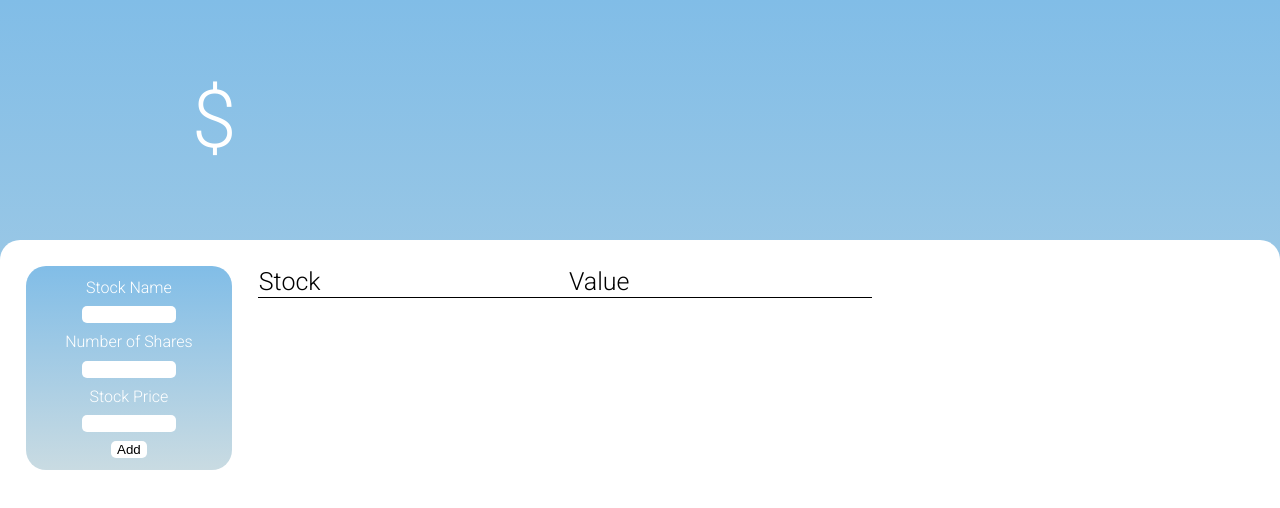
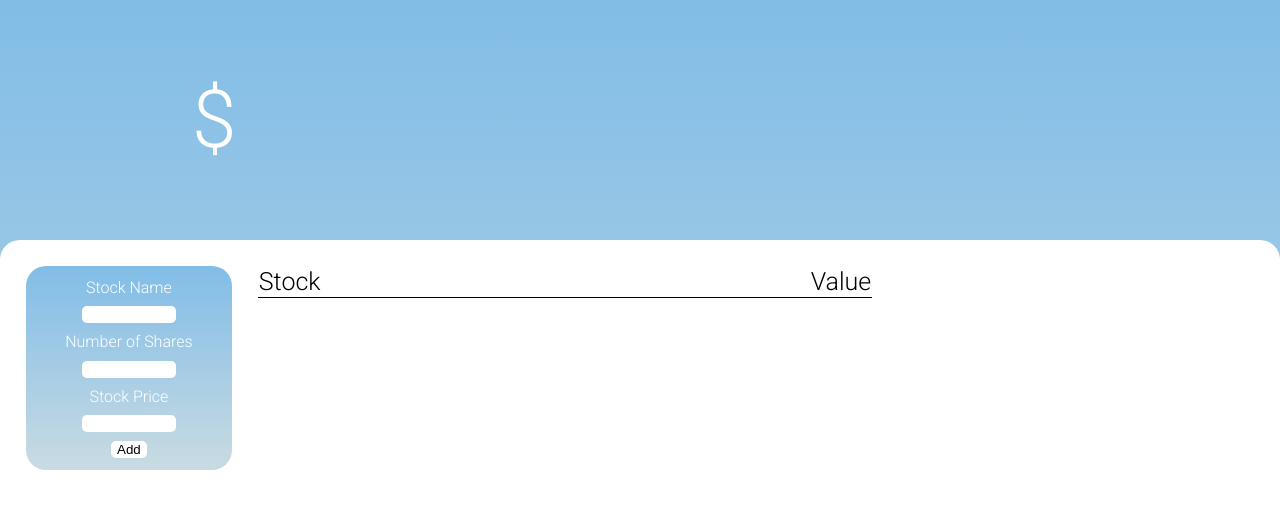
Before and after one commit to Stefan-RR/stock-portfolio-tracker, a React (Create React App) app: page / in a window 1280 px wide. Shown: the top 508 px of the page. Built offline with nearby package versions, Linux system fonts and the light colour scheme.

Commit message:
Update App.css

```diff
--- a/src/App.css
+++ b/src/App.css
@@ -28,6 +28,9 @@ html {
     height: 70vh;
     background-color: rgb(255, 255, 255);
     border-radius: 20px 20px 0 0;
+}
+.right {
+    text-align: right;
 }
 .form {
     display: flex;
@@ -76,6 +79,9 @@ html {
     border-bottom: 1px solid black;
 
 }
+.holdingsTable table tbody tr:hover {
+    background-color: rgb(218, 227, 230);
+}
 .stock-row {
     display: flex;
     flex-direction: column;
```
